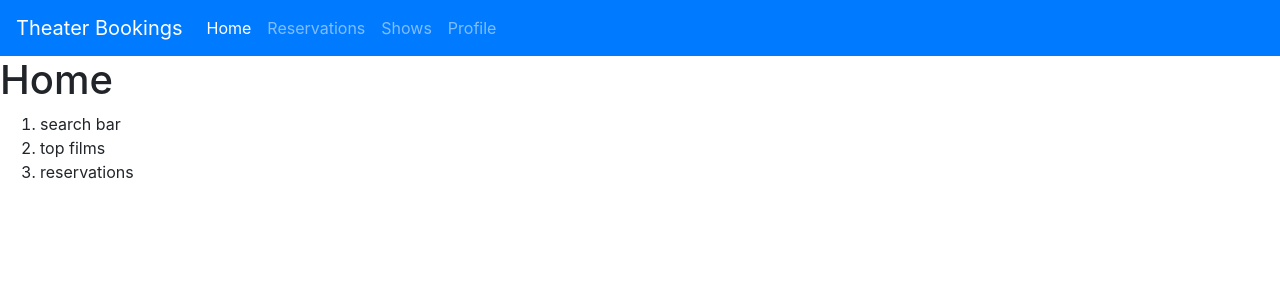
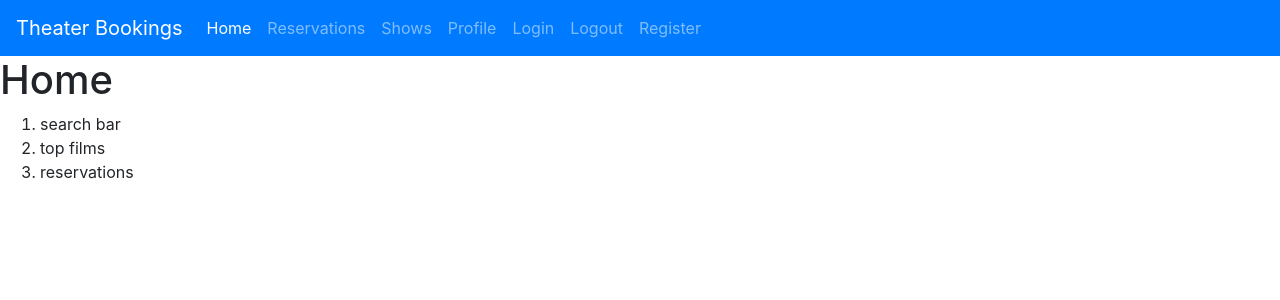
Before and after one commit to ihammadasghar/Theater-Bookings, a Flask app: page / in a window 1280 px wide. Shown: the top 300 px of the page. Run offline with Flask 2, Linux system fonts and the light colour scheme.

Commit message:
Add html

```diff
--- a/theatrebookings/templates/base.html
+++ b/theatrebookings/templates/base.html
@@ -27,6 +27,15 @@
             <li class="nav-item">
               <a class="nav-link" href="/profile">Profile</a>
             </li>
+            <li class="nav-item">
+                <a class="nav-link" href="/login">Login</a>
+            </li>
+            <li class="nav-item">
+                <a class="nav-link" href="/login">Logout</a>
+            </li>
+            <li class="nav-item">
+                <a class="nav-link" href="/register">Register</a>
+            </li>
           </ul>
         </div>
     </nav>
```
Also changed, not shown: theatrebookings/templates/login.html (added, +12 -0 lines), theatrebookings/templates/register.html (added, +12 -0 lines).
